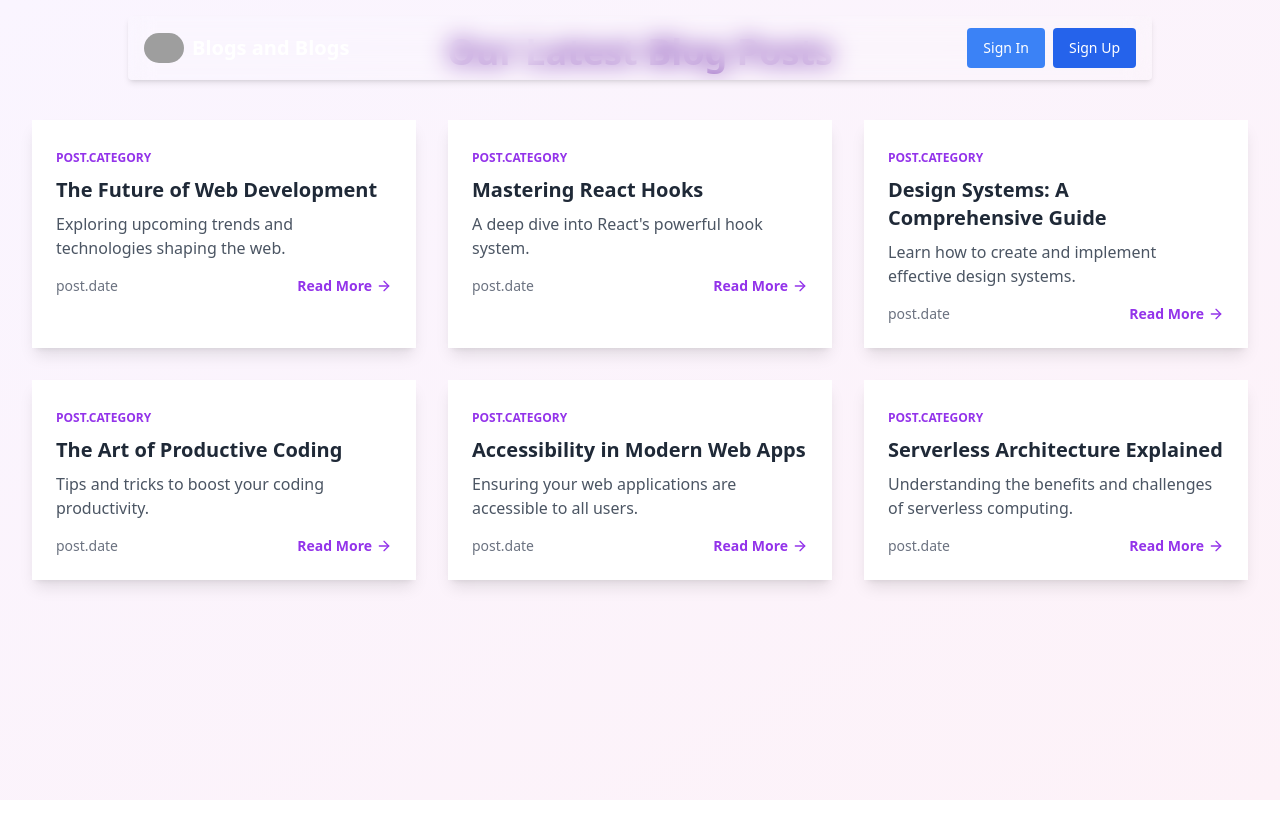
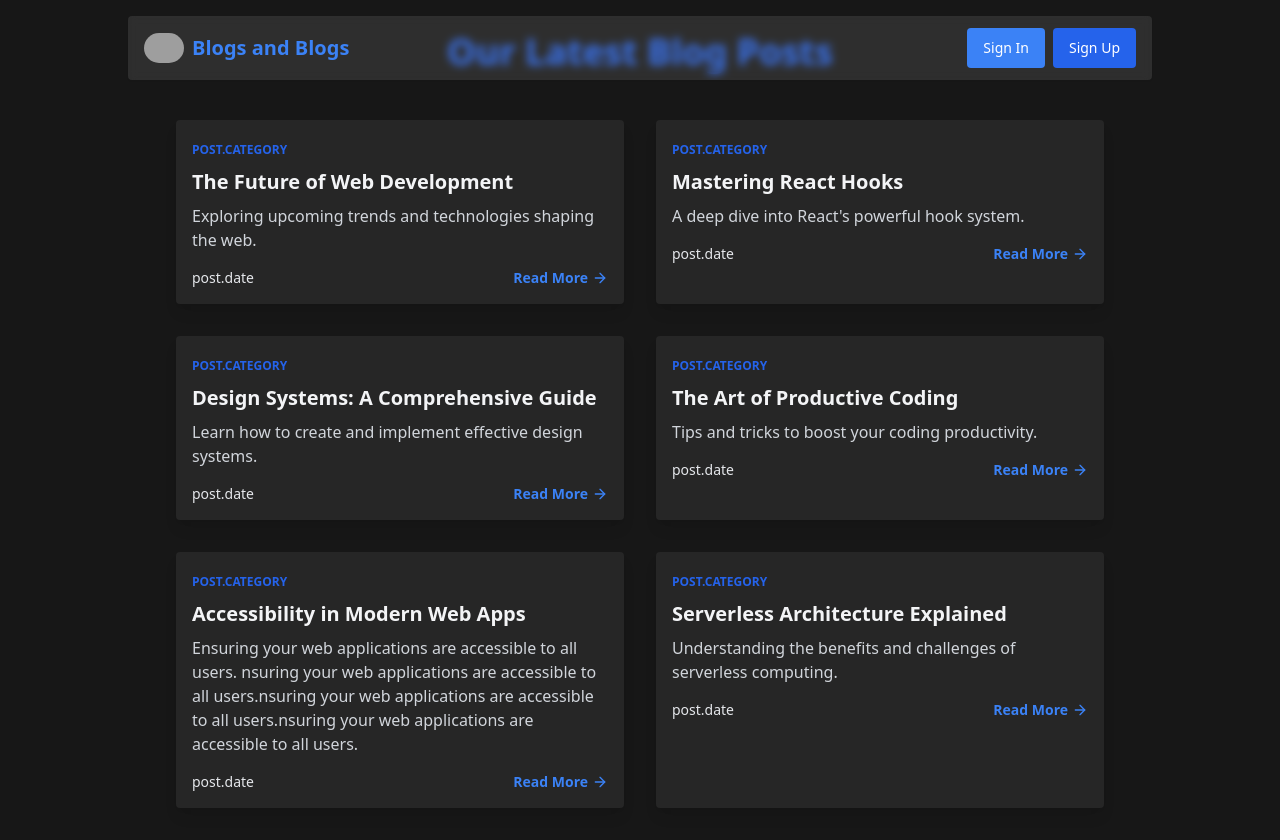
Before and after one commit to amartripathi0/blogging-site, a React (Vite) app in the folder frontend/: page /blogs in a window 1280 px wide. Before the commit the page ends 800 px from the top, so only its background shows below. Built offline with nearby package versions, Linux system fonts and the light colour scheme; grey boxes are pictures that could not be loaded.

Commit message:
major update landing page

```diff
--- a/frontend/src/App.tsx
+++ b/frontend/src/App.tsx
@@ -3,15 +3,15 @@ import "./App.css";
 import Signin from "./pages/signin";
 import Signup from "./pages/signup";
 import BlogsPage from "./pages/blogs";
-import LandingPage from "./pages/landing-page";
 import Navbar from "./components/navbar";
+import Homepage from "./pages/homepage";
 
 function App() {
   return (
     <BrowserRouter>
       <Routes>
         <Route path="/" element={<Layout />}>
-          <Route path = '/' element={<LandingPage />} />
+          <Route path = '/' element={<Homepage />} />
           <Route path="/signin" element={<Signin />} />
           <Route path="/signup" element={<Signup />} />
           <Route path="/blogs" element={<BlogsPage />} />
--- a/frontend/src/components/blog-card.tsx
+++ b/frontend/src/components/blog-card.tsx
@@ -4,23 +4,23 @@ import { ArrowRight } from "lucide-react";
 export default function BlogCard({ title, content } : Partial<BlogType>) {
   return (
     <motion.div
-      className="bg-white rounded-lg shadow-lg overflow-hidden cursor-pointer transform transition-all duration-300 hover:scale-105 hover:shadow-xl"
+      className="bg-neutral-800 rounded shadow-lg overflow-hidden cursor-pointer transform transition-all duration-300 hover:scale-105 hover:shadow-xl"
       initial={{ opacity: 0, y: 50 }}
       animate={{ opacity: 1, y: 0 }}
-      whileHover={{ y: -5 ,}}
+      whileHover={{ y: -5}}
     >
-      <div className="p-6">
-        <span className="text-xs font-semibold text-purple-600 uppercase">
+      <div className="p-4">
+        <span className="text-xs font-semibold text-blue-600 uppercase">
           {"post.category"}
         </span>
-        <h2 className="text-xl font-semibold mt-2 mb-2 text-gray-800">
+        <h2 className="text-xl font-semibold mt-2 mb-2 text-gray-100">
           {title}
         </h2>
-        <p className="text-gray-600 mb-4">{content}</p>
+        <p className="text-gray-300 mb-4">{content}</p>
         <div className="flex justify-between items-center">
-          <span className="text-sm text-gray-500">{"post.date"}</span>
+          <span className="text-sm text-gray-200">{"post.date"}</span>
           <motion.button
-            className="text-purple-600 flex items-center text-sm font-semibold"
+            className="text-blue-500 hover:text-blue-600 transition-colors duration-150 flex items-center text-sm font-semibold"
             whileHover={{ x: 5 }}
             transition={{ type: "spring", stiffness: 400, damping: 10 }}
           >
--- /dev/null
+++ b/frontend/src/components/footer.tsx
@@ -0,0 +1,6 @@
+
+export default function Footer() {
+  return (
+    <div>Footer</div>
+  )
+}
--- a/frontend/src/pages/landing-page.tsx
+++ b/frontend/src/components/landing-page.tsx
@@ -1,13 +1,12 @@
-import { useState, useEffect } from "react";
 import { motion } from "framer-motion";
-import { ArrowDown, ArrowRight } from "lucide-react";
+import { ArrowDown } from "lucide-react";
 import { Button } from "@/components/ui/button";
 
 export default function LandingPage() {
 
 
   return (
-    <div className="min-h-screen bg-gradient-to-br from-gray-900 via-blue-900 to-gray-900 text-white pt-10">
+    <div className="-z-10 min-h-screen bg-gradient-to-br from-gray-900 via-blue-900 to-gray-900 text-white pt-10">
       <main
         className="container mx-auto px-4 flex flex-col justify-center items-center text-center "
         style={{ minHeight: "calc(100vh - 64px)" }}
--- a/frontend/src/components/navbar.tsx
+++ b/frontend/src/components/navbar.tsx
@@ -3,7 +3,7 @@ import { Button } from "./ui/button";
 export default function Navbar() {
   return (
     <nav className="fixed w-screen top-4">
-      <div className="container w-4/5 mx-auto px-4 py-3 flex justify-between items-center  backdrop-blur-md bg-white bg-opacity-10 rounded shadow-md">
+      <div className="container w-4/5 mx-auto px-4 py-3 flex justify-between items-center  backdrop-blur-sm bg-white bg-opacity-10 rounded shadow-sm">
         <a href="/" className="flex items-center space-x-2">
           <img
             src="/placeholder.svg"
@@ -12,7 +12,7 @@ export default function Navbar() {
             height={40}
             className="rounded-full"
           />
-          <span className="text-xl font-bold text-white">Blogs and Blogs</span>
+          <span className="text-xl font-bold text-blue-500">Blogs and Blogs</span>
         </a>
         <div className="flex space-x-2">
           <Button
--- a/frontend/src/pages/blogs.tsx
+++ b/frontend/src/pages/blogs.tsx
@@ -33,7 +33,8 @@ const blogPosts = [
   {
     id: "5",
     title: "Accessibility in Modern Web Apps",
-    content: "Ensuring your web applications are accessible to all users.",
+    content:
+      "Ensuring your web applications are accessible to all users. nsuring your web applications are accessible to all users.nsuring your web applications are accessible to all users.nsuring your web applications are accessible to all users.",
     published: true,
     authorId: "1",
   },
@@ -49,16 +50,16 @@ const blogPosts = [
 
 export default function BlogsPage() {
   return (
-    <div className="min-h-screen bg-gradient-to-br from-purple-50 to-pink-50 p-8">
+    <div className="-z-10 min-h-screen bg-gradient-to-br bg-neutral-900 p-8 px-44 ">
       <motion.h1
-        className="text-4xl font-bold text-center mb-12 text-purple-800"
+        className="text-4xl font-bold text-center mb-12 text-blue-600"
         initial={{ opacity: 0, y: -50 }}
         animate={{ opacity: 1, y: 0 }}
         transition={{ duration: 0.5 }}
       >
         Our Latest Blog Posts
       </motion.h1>
-      <div className="grid grid-cols-1 md:grid-cols-2 lg:grid-cols-3 gap-8">
+      <div className="grid grid-cols-1 md:grid-cols-2 gap-8">
         {blogPosts.map(({ title, content }, index) => (
           <BlogCard key={index} title={title} content={content} />
         ))}
--- /dev/null
+++ b/frontend/src/pages/homepage.tsx
@@ -0,0 +1,13 @@
+import LandingPage from "@/components/landing-page";
+import BlogsPage from "./blogs";
+import Footer from "@/components/footer";
+
+export default function Homepage() {
+  return (
+    <main className="flex flex-col">
+        <LandingPage/>
+        <BlogsPage/>
+        <Footer />
+    </main>
+  )
+}
```
